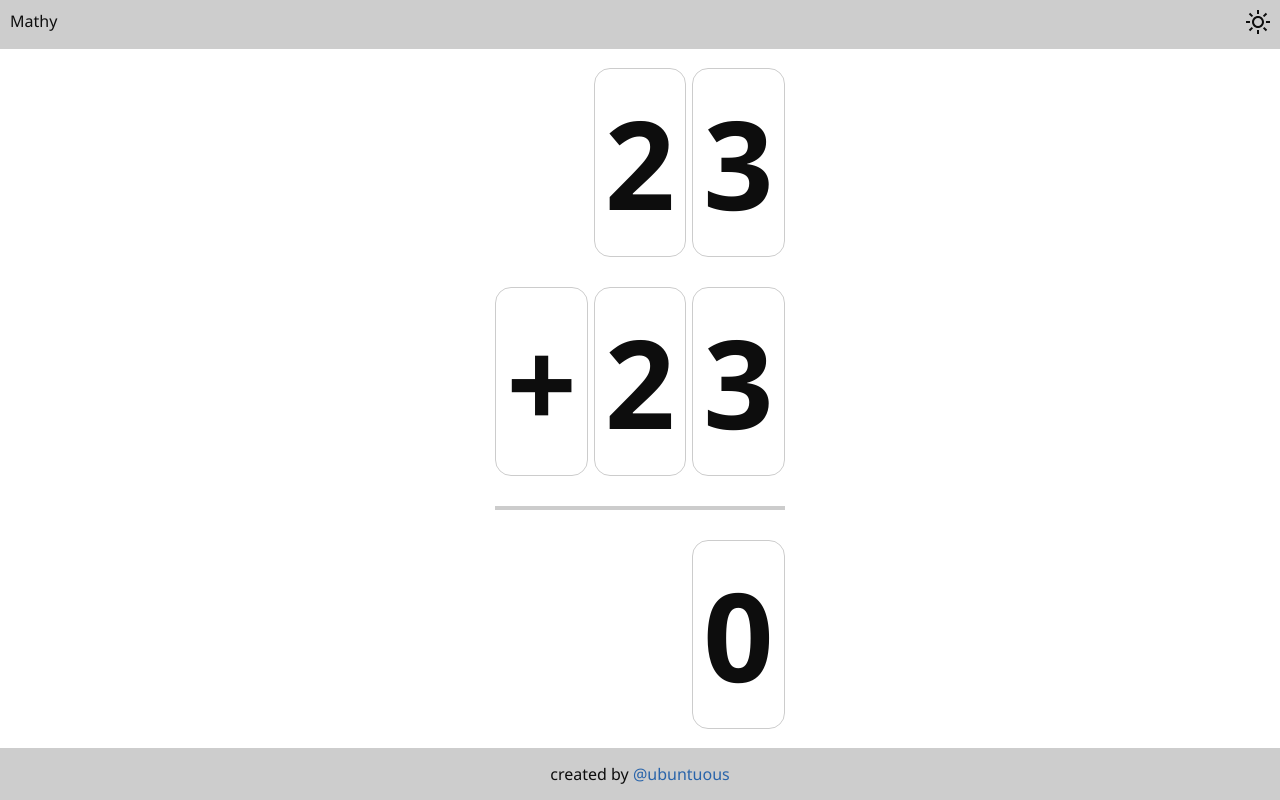
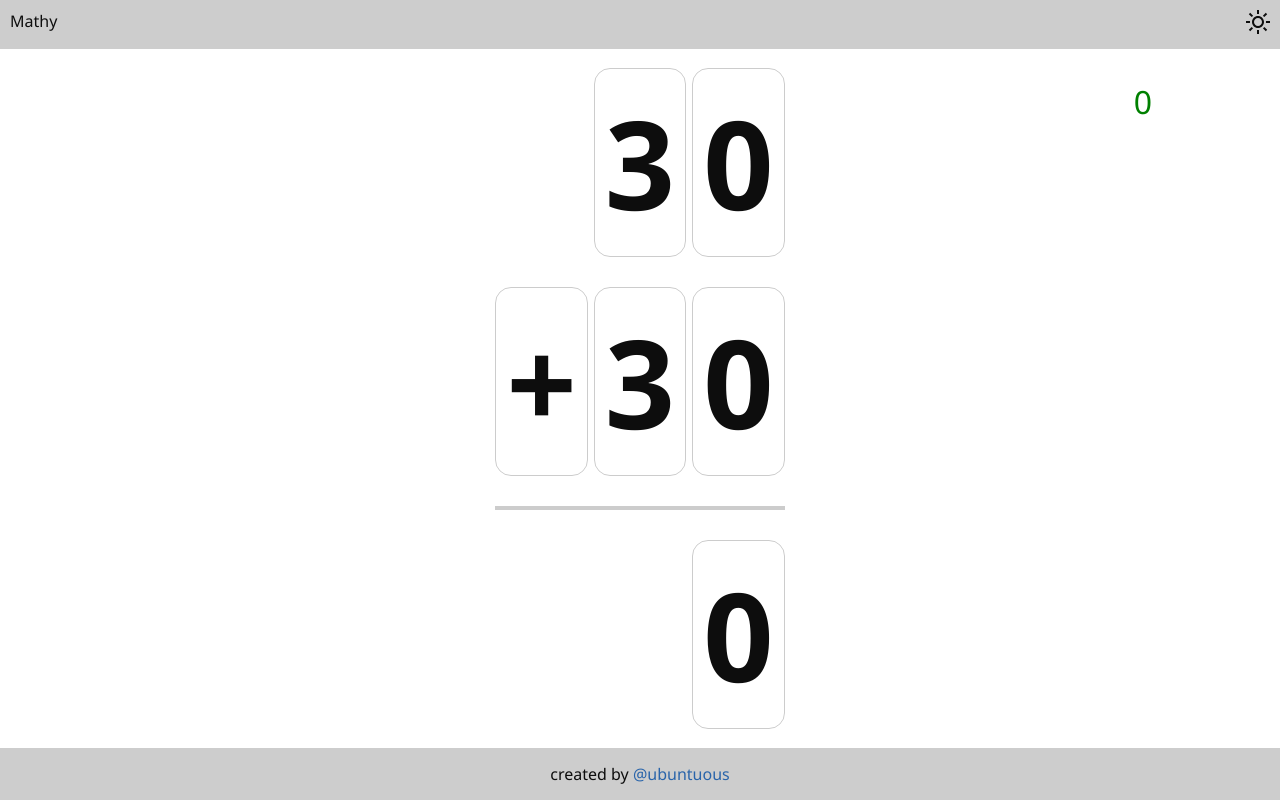
Before and after one commit to Muhammadrizo14/mathy, a React (Vite) app: page /fast-test in a window 1280 px wide. Built offline with nearby package versions, Linux system fonts and the light colour scheme.

Commit message:
done with main logic

```diff
--- a/src/Components/Addition/index.tsx
+++ b/src/Components/Addition/index.tsx
@@ -4,10 +4,11 @@ import './styles.scss'
 type IProps= {
   firstNum: number,
   secondNum: number,
-  answer:number
+  answer:number,
+  success: ()=> void
 }
 
-const Index = ({firstNum, secondNum, answer}: IProps) => {
+const Index = ({firstNum, secondNum, answer, success}: IProps) => {
   const myArr = (num: number) => String(num).split("").map((num) => Number(num))
   const wrap = useRef<HTMLDivElement>() as MutableRefObject<HTMLDivElement>;
 
@@ -15,6 +16,7 @@ const Index = ({firstNum, secondNum, answer}: IProps) => {
   useEffect(() => {
     if (answer === firstNum + secondNum) {
       wrap.current.classList.add('success')
+      success()
     } else {
       wrap.current.classList.remove('success')
     }
--- a/src/Pages/FastTest/index.tsx
+++ b/src/Pages/FastTest/index.tsx
@@ -4,6 +4,16 @@ import Addition from "../../Components/Addition";
 import Main from "../../Layouts/Main";
 const Index = () => {
   const [answer, setAnswer] = useState('')
+  const [firstNum, setFirstNum] = useState(30)
+  const [secondNum, setSecondNum] = useState(30)
+  const [counterSuccess, setCounterSuccess] = useState(0)
+
+  const success = ()=> {
+    setCounterSuccess(prevState => prevState+1)
+    setFirstNum(Math.floor(Math.random() * 50))
+    setSecondNum(Math.floor(Math.random() * 50))
+    setAnswer('')
+  }
 
 
   useEffect(() => {
@@ -25,7 +35,9 @@ const Index = () => {
   return (
     <Main>
       <div className='fast-test'>
-        <Addition firstNum={23} secondNum={23} answer={Number(answer)}/>
+        <p className='results'>{counterSuccess}</p>
+
+        <Addition firstNum={firstNum} secondNum={secondNum} answer={Number(answer)} success={() => success()}/>
       </div>
     </Main>
   );
--- a/src/Pages/FastTest/styles.scss
+++ b/src/Pages/FastTest/styles.scss
@@ -0,0 +1,9 @@
+.fast-test {
+  .results {
+    font-size: 32px;
+    position: absolute;
+    top: 10%;
+    right: 10%;
+    color: green;
+  }
+}
```
